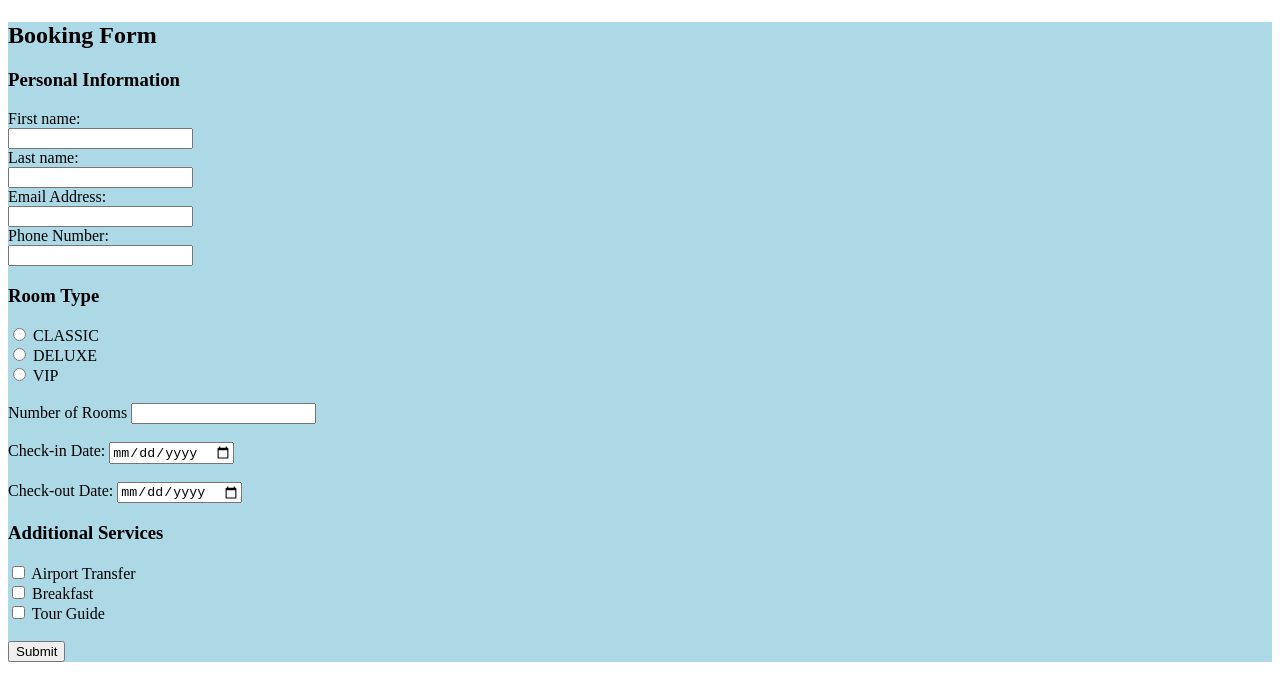
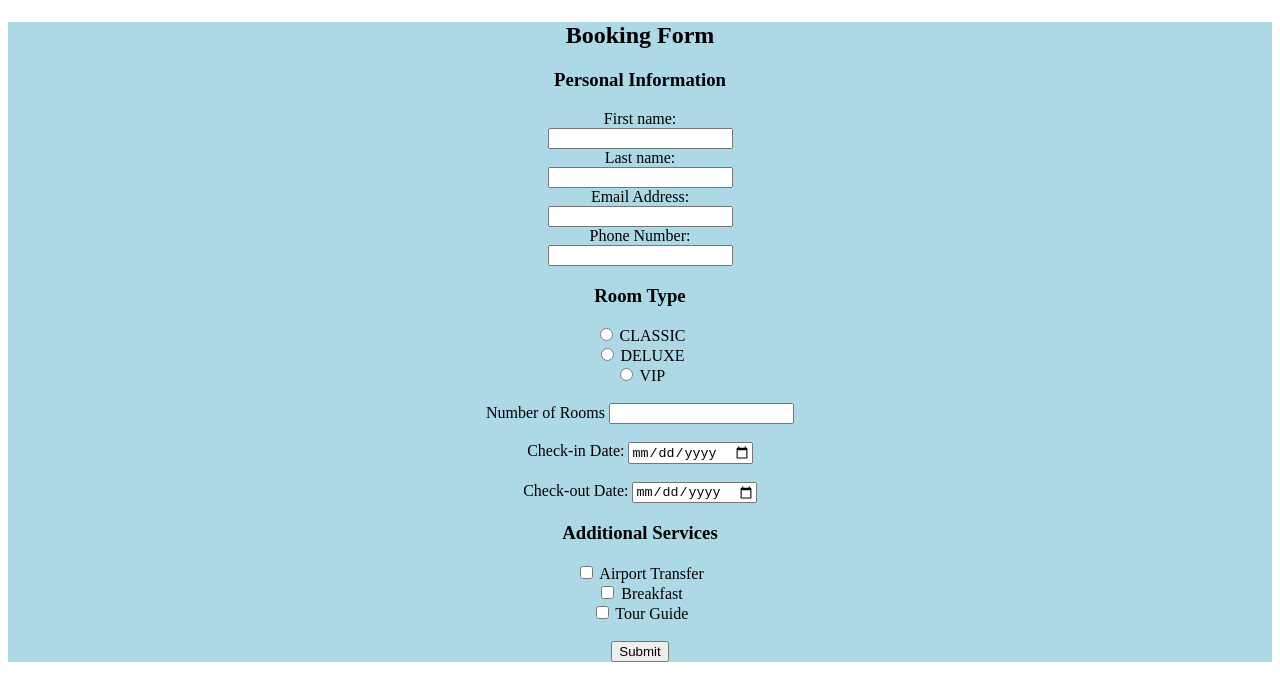
Before and after one commit to Hauwa-Sambo/HTML5-Form, a plain HTML site: page index.html in a window 1280 px wide. Shown: the part 3104-3800 px from the top of the page. Drawn offline with Linux system fonts and the light colour scheme.

Commit message:
Added html sementics

```diff
--- a/index.html
+++ b/index.html
@@ -51,10 +51,10 @@
             <video style="width: 100%;" src="images/coverr-overlooking-the-mountains-8002-1080p.mp4" controls loop></video>
         </div>
     </section>
-    <div style="background-color: lightblue;">
+    <div style="background-color: lightblue; text-align: center;">
         <h2>Booking Form</h2>
         <h3>Personal Information</h3>
-        <form>
+        <form target="_self" method="post">
             <label for="fname">First name:</label><br>
             <input type="text" id="fname" name="fname"><br>
             <label for="lname">Last name:</label><br>
@@ -63,9 +63,7 @@
             <input type="email" id="email" name="email"><br>
             <label for="phone">Phone Number:</label><br>
             <input type="number" id="phone" name="phone">
-        </form>
         <h3>Room Type</h3>
-        <form>
             <input type="radio" id="classic" name="room-type" value="CLASSIC">
             <label for="classic">CLASSIC</label><br>
             <input type="radio" id="deluxe" name="room-type" value="DELUXE">
@@ -78,17 +76,14 @@
             <input type="date" id="checkin" name="Cdate" value="CHECKIN"><br><br>
             <label for="checkout">Check-out Date: </label>
             <input type="date" id="checkout" name="Cdate" value="CHECKOUT">
-
-        </form>
         <h3>Additional Services</h3>
-        <form target="_self">
             <input type="checkbox" id="AirportTransfer" name="AirportTransfer" value="Airport">
             <label for="AirportTransfer"> Airport Transfer</label><br>
             <input type="checkbox" id="Breakfast" name="Breakfast" value="Breakfast">
             <label for="Breakfast"> Breakfast</label><br>
             <input type="checkbox" id="Tour" name="Tour" value="Tour">
             <label for="Tour"> Tour Guide</label><br><br>
-            <input type="submit" value="Submit" onclick="return comfirm('Submitted Successfully!');">
+            <input type="submit" value="Submit" onclick="alert('Submitted Successfully!')"><br>
         </form>
     </div>
     <section id="contact-section">
```
